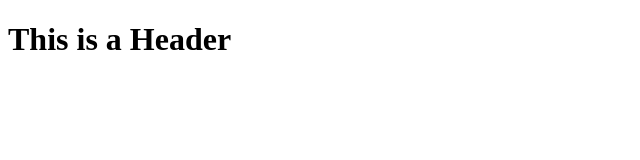
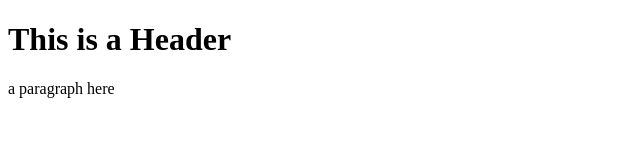
Before and after one commit to GloriaTreider/git-test1, a plain HTML site: page index.html in a window 1280 px wide. Shown: the whole page, without its empty margins (0-640 px from the left). Drawn offline with Linux system fonts and the light colour scheme.

Commit message:
Second commit

```diff
--- a/index.html
+++ b/index.html
@@ -9,6 +9,7 @@
 
 <body>
     <h1>This is a Header</h1>
+    <p>a paragraph here</p>
 
 </body>
 
```
